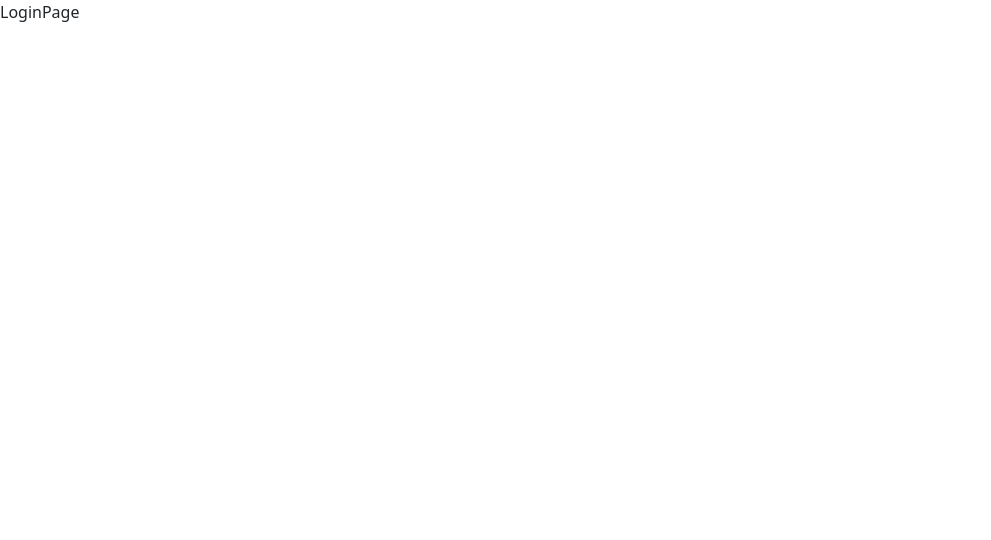
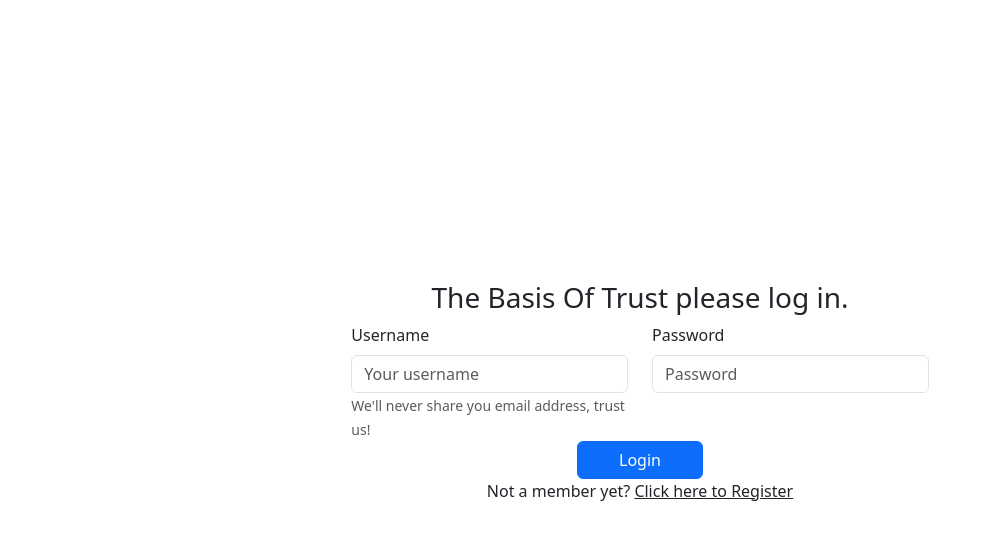
Before and after one commit to GaborToth22/TheBasisOfTrust, a React (Vite) app in the folder TBOTFrontend/: page /login in a window 1280 px wide. Shown: the top 540 px of the page, without its empty margins (0-991 px from the left). Built offline with nearby package versions, Linux system fonts and the light colour scheme.

Commit message:
feat: loginPage without registerform

```diff
--- a/TBOTFrontend/src/Pages/LoginPage.jsx
+++ b/TBOTFrontend/src/Pages/LoginPage.jsx
@@ -1,9 +1,105 @@
+import React, { useState } from 'react';
+import { Link, useNavigate } from "react-router-dom";
+import { Container, Row, Col, Button, Popover, Form, FormGroup, FormLabel } from 'react-bootstrap';
+
+function LoginPage({loggedUser, setLoggedUser}){
+    const navigate = useNavigate();
+    const [showRegistration, setShowRegistration] = useState(false);
+    const [username, setUsername] = useState("");
+    const [password, setPassword] = useState("");
+    const [loginError, setLoginError] = useState(null);
+
+    const handleLoginSubmit = async (e) => {
+        e.preventDefault();
+
+        try {
+            const response = await fetch('/auth/login', {
+                method: 'POST',
+                headers: {
+                    'Content-Type': 'application/json',
+                },
+                body: JSON.stringify({
+                    username: username,
+                    password: password,
+                }),
+            });
+
+            if (response.ok ) {
+                const response = await fetch(`/users/${username}`);
+                const userData = await response.json();
+                await setLoggedUser(userData);
+                console.log('User successfully logged in.');
+                setTimeout(() => {
+                    navigate('/');
+                }, 2000);
+            } else {
+                setLoginError('Invalid username or password. Please try agagin.');
+                console.error('Invalid username or password during login.');
+            }
+        } catch (error) {
+            setLoginError('Invalid username or password. Please try agagin.');
+            console.error('Invalid username or password during login.');
+        }
+    }
+
+    const handleRegisterClick = () => {
+        setShowRegistration(true);
+    };
+
+    return (
+         <Container className='d-flex justify-content-center align-items-center' style={{ minHeight: '100vh' }}>
+            {loggedUser ? (
+                // Show only when user is logged in
+                <>
+                    <h2>Welcome, {username}</h2>
+                    <div className="cancel-button">
+                        <Link to="/">
+                            <button>Home</button>
+                        </Link>
+                    </div>
+                </>
+            ) : (
+                // Show only when user is not logged in
+                <Form>
+                    <Row className='justify-content-center text-center'>
+                        <Col xs={12} md={12} lg={12}>
+                            <h3>The Basis Of Trust please log in.</h3>
+                        </Col>
+                    </Row>
+                    <Row className='justify-content-center'>
+                        <Col xs={10} md={6} lg={6}>
+                        <FormGroup>
+                            <FormLabel>Username</FormLabel>
+                            <Form.Control type="text" placeholder="Your username" value={username} onChange={(e) => setUsername(e.target.value)}/>
+                            <Form.Text className='text-muted'>
+                                We'll never share you email address, trust us!
+                            </Form.Text>
+                        </FormGroup>
+                        </Col>
+                        <Col xs={10} md={6} lg={6}>
+                        <FormGroup>
+                            <FormLabel>Password</FormLabel>
+                            <Form.Control type="password" placeholder="Password" value={password} onChange={(e) => setPassword(e.target.value)}/>
+                        </FormGroup>
+                        </Col>
+                    </Row>
+                    <Row className='justify-content-center'>
+                        <Col xs={10} md={4} lg={3}>
+                            <Button variant='primary' type='submit' onClick={handleLoginSubmit} className='w-100'>Login</Button>
+                        </Col>
+                    </Row>
+                    <Row className='justify-content-center text-center'>
+                        <Col>
+                            <p>Not a member yet? <span onClick={handleRegisterClick} style={{ textDecoration: "underline", cursor: "pointer" }}>Click here to Register</span></p>
+                        </Col>
+                    </Row>
 
 
-function LoginPage(){
 
-    return (
-        <div>LoginPage</div>
+                    {showRegistration && <RegistrationForm setShowRegistration={setShowRegistration} />}
+                </Form>
+            )}
+        </Container>
     );
 }
 
```
